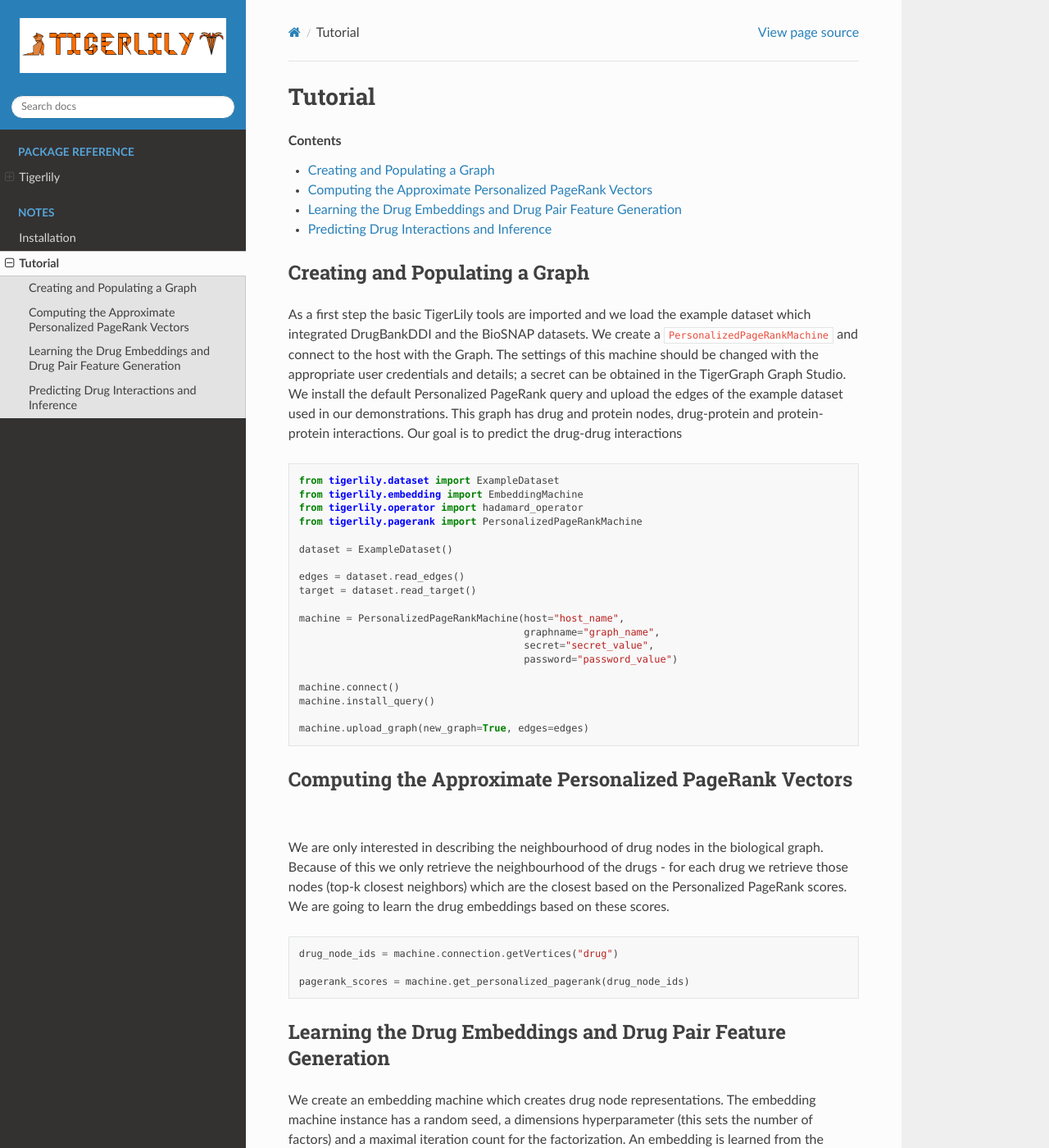
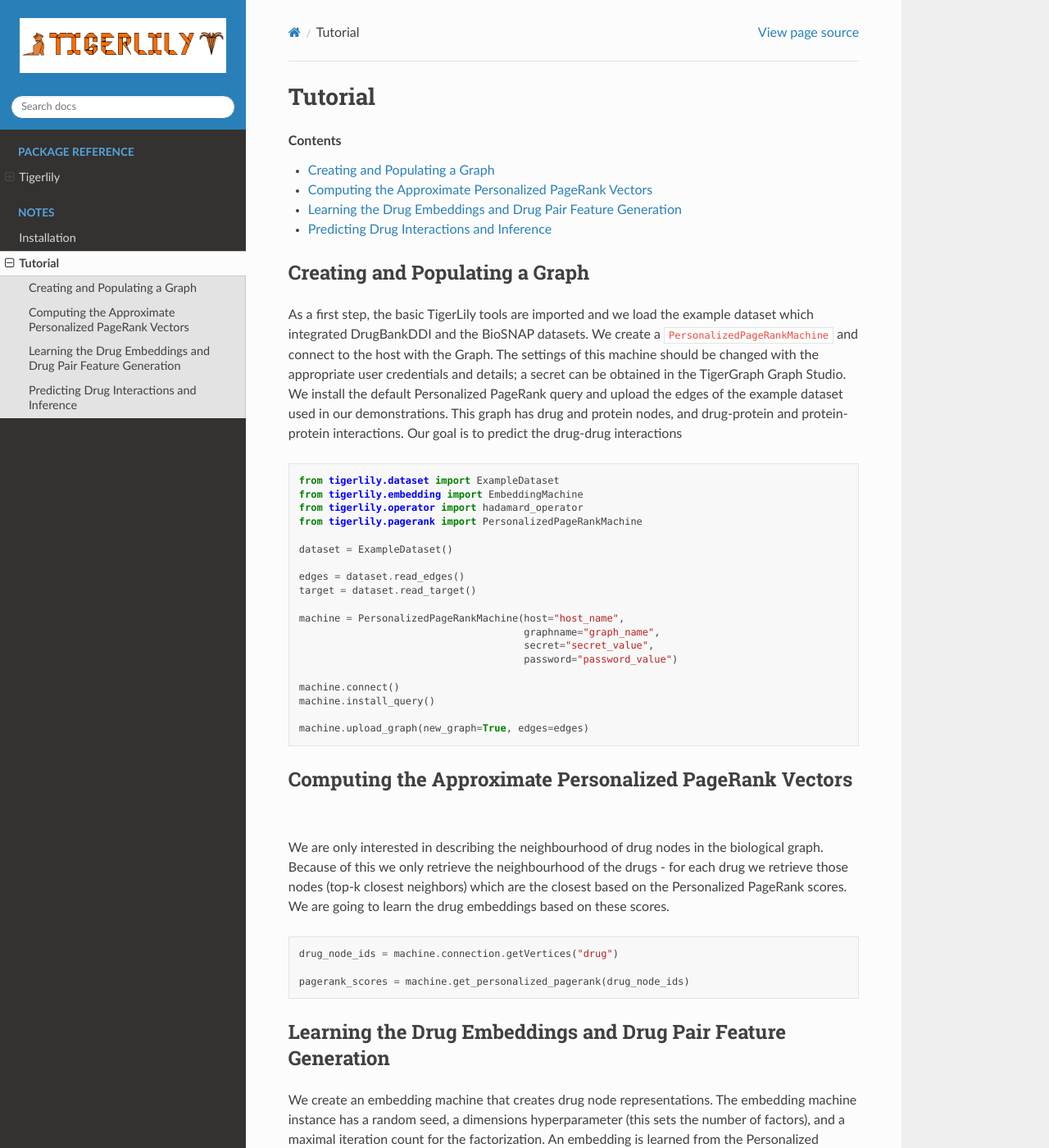
Before and after one commit to benedekrozemberczki/tigerlily, a Sphinx documentation site: the page built from docs/source/notes/tutorial.rst, in a window 1280 px wide and 1400 px high. Shown: the whole window at 82% size. Built offline with Sphinx 7.4.7 and the Read the Docs theme 2.0.0, drawn with Linux system fonts in a browser that asks for light colours; some of the changed text lies outside the part shown.

Commit message:
TigerLily

```diff
--- a/docs/source/index.rst
+++ b/docs/source/index.rst
@@ -3,7 +3,7 @@
 TigerLily Documentation
 =======================
 
-TigerLily is a TigerGraph based system designed to solve the drug interaction prediction task. In this machine learning task we want to predict whether two drugs have an adverse interaction. Our framework allows to solve this highly relevant real world problem using graph mining techniques in these steps:
+TigerLily is a TigerGraph-based system designed to solve the drug interaction prediction task. In this machine learning task, we want to predict whether two drugs have an adverse interaction. Our framework allows us to solve this highly relevant real-world problem using graph mining techniques in these steps:
 
 - (a) Using PyTigergraph we create a heterogeneous biological graph of drugs and proteins.
 - (b) We calculate the personalized PageRank scores of drug nodes in the TigerGraph Cloud.
--- a/docs/source/modules/root.rst
+++ b/docs/source/modules/root.rst
@@ -1,7 +1,7 @@
 Tigerlily
 =========
 
-TigerLily is a TigerGraph based system designed to solve the drug interaction prediction task. In this machine learning task we want to predict whether two drugs have an adverse interaction. Our framework allows to solve this highly relevant real world problem using graph mining techniques in these steps:
+TigerLily is a TigerGraph-based system designed to solve the drug interaction prediction task. In this machine learning task, we want to predict whether two drugs have an adverse interaction. Our framework allows us to solve this highly relevant real-world problem using graph mining techniques in these steps:
 
 - (a) Using PyTigergraph we create a heterogeneous biological graph of drugs and proteins.
 - (b) We calculate the personalized PageRank scores of drug nodes in the TigerGraph Cloud.
--- a/docs/source/notes/installation.rst
+++ b/docs/source/notes/installation.rst
@@ -10,7 +10,7 @@
 
 **Updating the Library**
 
-Upgrade your outdated tigerlily version by using:
+Upgrade your outdated TigerLily version by using:
 
 .. code-block:: shell
 
--- a/docs/source/notes/tutorial.rst
+++ b/docs/source/notes/tutorial.rst
@@ -9,7 +9,7 @@
 Creating and Populating a Graph
 ------------------------------------
 
-As a first step the basic TigerLily tools are imported and we load the example dataset which integrated DrugBankDDI and the BioSNAP datasets. We create a ``PersonalizedPageRankMachine`` and connect to the host with the Graph. The settings of this machine should be changed with the appropriate user credentials and details; a secret can be obtained in the TigerGraph Graph Studio. We install the default Personalized PageRank query and upload the edges of the example dataset used in our demonstrations. This graph has drug and protein nodes, drug-protein and protein-protein interactions. Our goal is to predict the drug-drug interactions
+As a first step, the basic TigerLily tools are imported and we load the example dataset which integrated DrugBankDDI and the BioSNAP datasets. We create a ``PersonalizedPageRankMachine`` and connect to the host with the Graph. The settings of this machine should be changed with the appropriate user credentials and details; a secret can be obtained in the TigerGraph Graph Studio. We install the default Personalized PageRank query and upload the edges of the example dataset used in our demonstrations. This graph has drug and protein nodes, and drug-protein and protein-protein interactions. Our goal is to predict the drug-drug interactions
 
 .. code-block:: python
 
@@ -51,7 +51,7 @@
 Learning the Drug Embeddings and Drug Pair Feature Generation
 -------------------------------------------------------------
 
-We create an embedding machine which creates drug node representations. The embedding machine instance has a random seed, a dimensions hyperparameter (this sets the number of factors) and a maximal iteration count for the factorization. An embedding is learned from the Personalized PageRank scores and using the drug features we create drug pair features.
+We create an embedding machine that creates drug node representations. The embedding machine instance has a random seed, a dimensions hyperparameter (this sets the number of factors), and a maximal iteration count for the factorization. An embedding is learned from the Personalized PageRank scores and using the drug features we create drug pair features.
 
 
 .. code-block:: python
@@ -68,7 +68,7 @@
 Predicting Drug Interactions and Inference
 -------------------------------------------------------------
 
-We load a gradient boosting based classifier, an evaluation metric for binary classification and a function to create train-test splits. We create a train and test portion of the drug pairs using 80% of the pairs for training. A gradient boosted tree model is trained, score the model on the test set. We compute an AUROC score on the test portion of the dataset and print it out.
+We load a gradient boosting-based classifier, an evaluation metric for binary classification, and a function to create train-test splits. We create a train and test portion of the drug pairs using 80% of the pairs for training. A gradient boosted tree model is trained, score the model on the test set. We compute an AUROC score on the test portion of the dataset and print it out.
 
 
 .. code-block:: python
```
